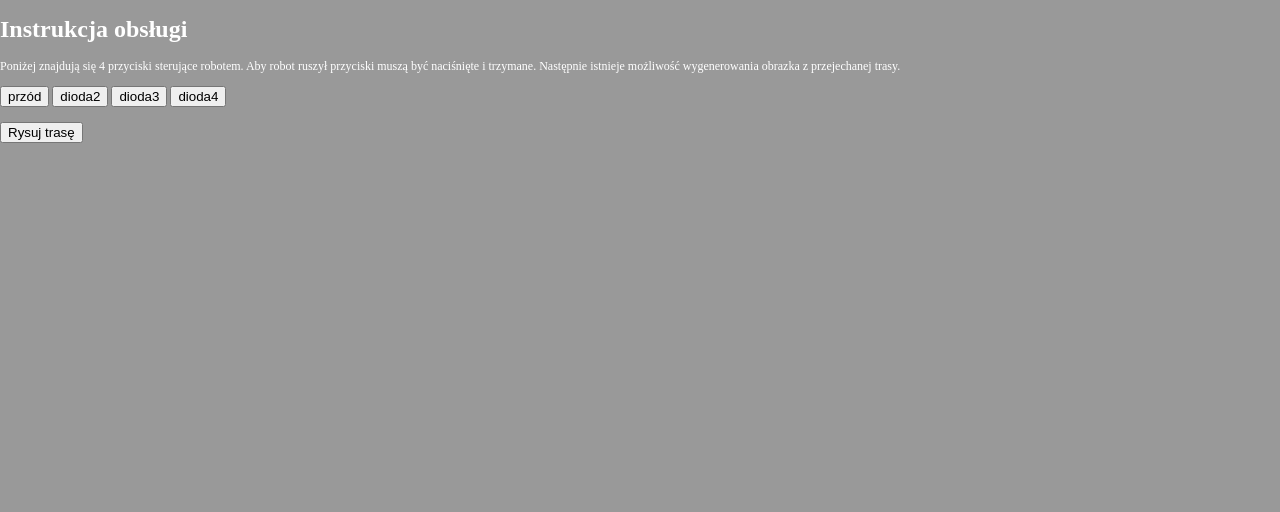
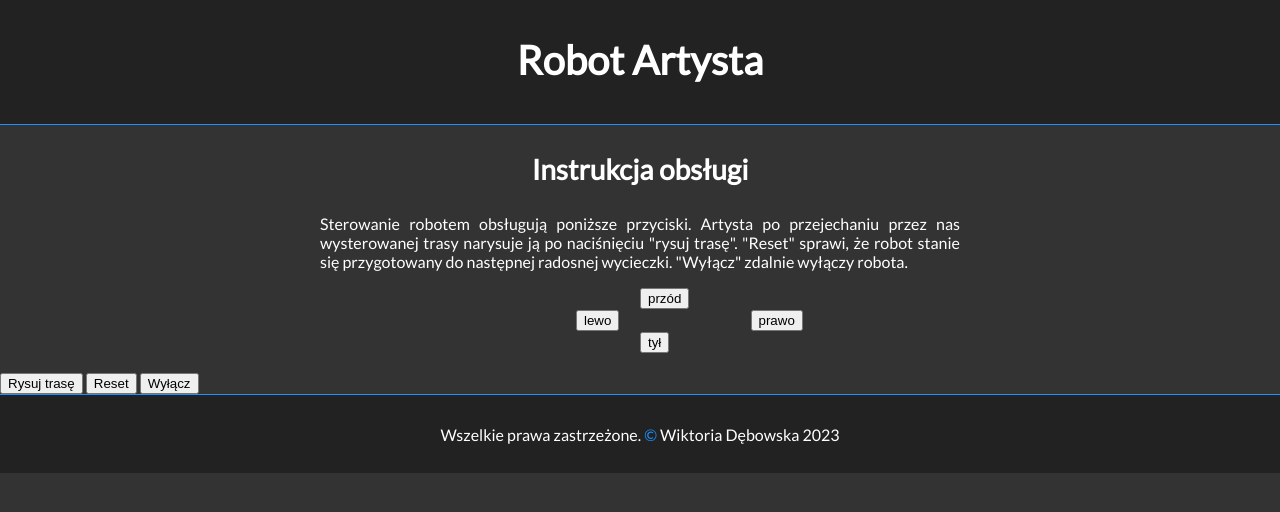
Before and after one commit to IdKheh/Robot-Artysta, a Flask app: template templates/index_a.html in a window 1280 px wide. Shown: the top 512 px of the page. Run offline with Flask 3, Linux system fonts and the light colour scheme; the template is opened without the code that fills it, so the values that code supplies are empty.

Commit message:
change html & css file

```diff
--- a/static/style.css
+++ b/static/style.css
@@ -1,6 +1,55 @@
 body{
     margin: 0 !important;
-    background: #999;
+    background: #333;
     color: #fff;
-    font-size:12px;
+    font-size: max(2vh,10px);
+    font-family: 'Lato', sans-serif;
 }
+h1{
+    width: 100%;
+    text-align: center;
+    font-size: max(5vh,25px);
+    background-color: #222;
+    height: max(11vh,50px);
+    margin-top: 0px !important;
+    padding-top: 4.5vh;
+    border-bottom: #1E90FF solid max(1px,0.2vh);
+}
+h3{
+    width: 100%;
+    text-align: center;
+    font-size: max(3.5vh,15px);
+    margin-top: 0px !important;
+    padding-top: 1 vh;
+}
+p{
+    width: 50%;
+    margin-left: 25%;
+    text-align: justify;
+}
+#b1,#b4{
+    margin-left: 50%;
+}
+#b3{
+    margin-left: 10%;
+}
+#b2{
+    margin-left: 45%;
+}
+
+
+
+
+
+
+
+
+footer{
+    width: 100%;
+    text-align: center;
+    font-size: max(2vh,10px);
+    background-color: #222;
+    height: max(6vh,20px);
+    padding-top: max(3.8vh,12px);
+    border-top: #1E90FF solid max(1px,0.2vh);
+}
--- a/templates/index_a.html
+++ b/templates/index_a.html
@@ -1,24 +1,31 @@
 <!DOCTYPE html>
     <head>
         <title>Projekt Artysta</title>
-        <link rel = "stylesheet" href = "../static/style.css/">
+        <link rel = "stylesheet" href = "style.css">
+        <link href="https://fonts.googleapis.com/css2?family=Lato&display=swap" rel="stylesheet">
     </head>
     <body>
-        <h1>Instrukcja obsługi</h1>
-        <p>
-            Poniżej znajdują się 4 przyciski sterujące robotem. Aby
-            robot ruszył przyciski muszą być naciśnięte i trzymane.
-            Następnie istnieje możliwość wygenerowania obrazka z przejechanej
-            trasy.
+        <h1>Robot Artysta</h1>
+
+        <h3>Instrukcja obsługi</h3>
+        <p>Sterowanie robotem obsługują poniższe przyciski.
+            Artysta po przejechaniu przez nas wysterowanej trasy
+            narysuje ją po naciśnięciu "rysuj trasę". "Reset"
+            sprawi, że robot stanie się przygotowany do następnej
+            radosnej wycieczki. "Wyłącz" zdalnie wyłączy robota.
         </p>
          <form action = "/">
-             <input id = "b1" type = "button" value="przód">
-             <input id = "b2" type = "button" value="dioda2">
-             <input id = "b3" type = "button" value="dioda3">
-             <input id = "b4" type = "button" value="dioda4">
+             <input id = "b1" type = "button" value="przód"><br>
+             <input id = "b2" type = "button" value="lewo">
+             <input id = "b3" type = "button" value="prawo"><br>
+             <input id = "b4" type = "button" value="tył">
              <br><br>
+
              <input id = "obrazek" type = "button" value="Rysuj trasę">
-        </form>
+             <input id = "obrazek" type = "button" value="Reset">
+             <input id = "obrazek" type = "button" value="Wyłącz">
+            </form>
+        <footer>Wszelkie prawa zastrzeżone. <span style="color: #1E90FF;">&copy;</span> Wiktoria Dębowska 2023 </footer>
 
     <script>
         function ExecPythonCommand(pythonCommand) {
```
